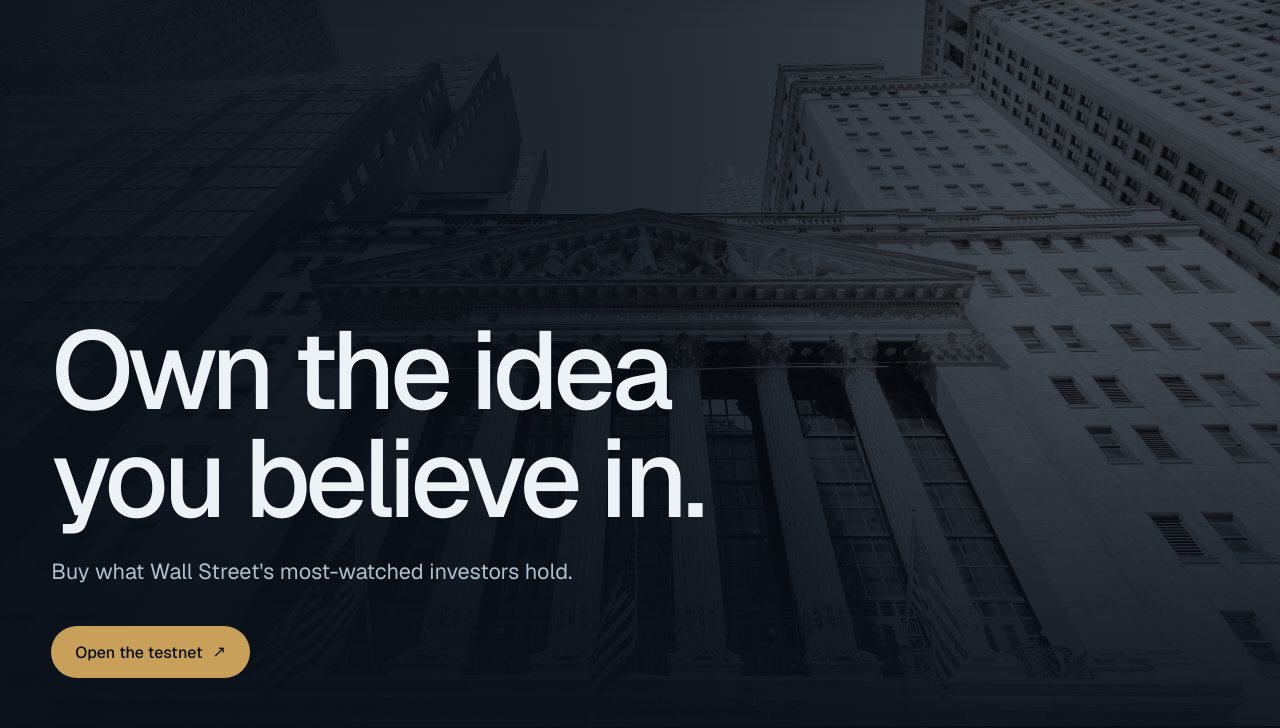
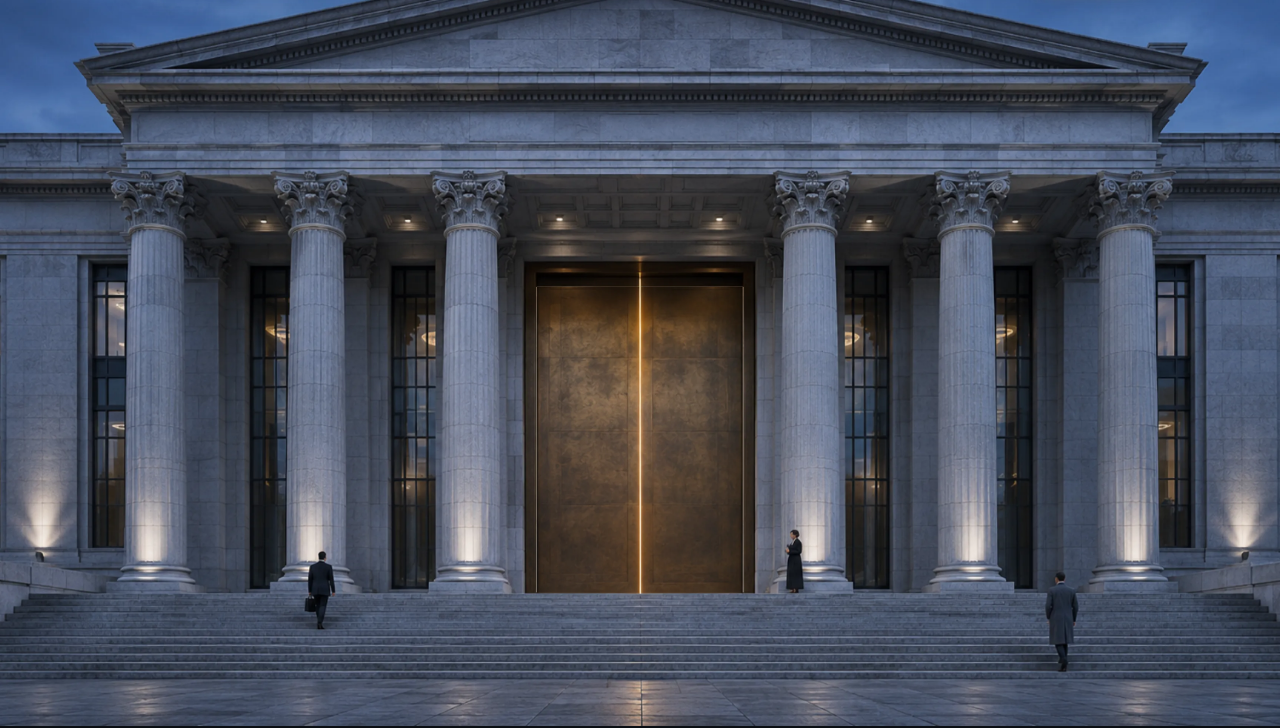
Before and after one commit to CRE8Finance/cre8-web, a plain HTML site: page index.html in a window 1280 px wide. Shown: the part 74-802 px from the top of the page. Drawn offline with nearby package versions, Linux system fonts and the light colour scheme.

Commit message:
Landing 第一幕改成走進建築、開門、進大廳的滑動動畫
Co-Authored-By: Claude Opus 5.5 <noreply@anthropic.com>

```diff
--- /dev/null
+++ b/assets/door.js
@@ -0,0 +1,53 @@
+// Landing 第一幕：照滑動距離推近建築、打開大門、白光，最後落在大廳和文案。
+// 全部依捲動位置計算，不播影片；往回滑就倒退。
+(() => {
+  const DOOR = { cx: 0.5, cy: (974 + 1799) / 2 / 2160, h: (1799 - 974) / 2160 };
+  const $ = id => document.getElementById(id);
+  const clamp = (v, a = 0, b = 1) => Math.min(b, Math.max(a, v));
+  const seg = (p, a, b) => clamp((p - a) / (b - a));
+  const ease = t => t < .5 ? 2 * t * t : 1 - Math.pow(-2 * t + 2, 2) / 2;
+  const easeIn = t => t * t * t;
+  let el, W, H, vw, vh, ticking = false;
+
+  function size() {
+    vw = innerWidth; vh = el.stick.clientHeight;
+    W = Math.max(vw, vh * 16 / 9); H = W * 9 / 16;
+    el.stage.style.width = W + 'px'; el.stage.style.height = H + 'px';
+    el.stage.style.left = (vw - W) / 2 + 'px'; el.stage.style.top = (vh - H) / 2 + 'px';
+    el.stage.style.transformOrigin = DOOR.cx * 100 + '% ' + DOOR.cy * 100 + '%';
+    draw();
+  }
+
+  function draw() {
+    ticking = false;
+    const r = el.sec.getBoundingClientRect();
+    const p = clamp(-r.top / (r.height - vh));
+    const s1 = (vh * .78) / (DOOR.h * H);           // 大門約佔畫面八成高
+    const a = ease(seg(p, 0, .32));                   // 走到門前
+    const o = ease(seg(p, .26, .56));                 // 開門
+    const t = easeIn(seg(p, .5, .76));                // 穿過門
+    const scale = (1 + (s1 - 1) * a) * (1 + 11 * t);
+    const dy = (vh / 2 - ((vh - H) / 2 + DOOR.cy * H)) * Math.max(a, t ? 1 : 0);
+    el.stage.style.transform = `translate3d(0,${dy}px,0) scale(${scale})`;
+    el.stage.style.opacity = p > .8 ? 0 : 1;
+    el.l.style.transform = `rotateY(${-82 * o}deg)`;  // 往內推開
+    el.r.style.transform = `rotateY(${82 * o}deg)`;
+    el.glow.style.opacity = clamp(.35 + o * .65);
+    const w1 = seg(p, .6, .76), w2 = seg(p, .78, .9);
+    el.white.style.opacity = w1 * (1 - w2);
+    el.hall.style.transform = `scale(${1.18 - .18 * ease(seg(p, .6, 1))})`;
+    const c = ease(seg(p, .86, .98));
+    el.copy.style.opacity = c;
+    el.copy.style.transform = `translate3d(0,${(1 - c) * 24}px,0)`;
+    el.copy.style.pointerEvents = c > .5 ? 'auto' : 'none';
+  }
+
+  function init() {
+    el = { sec: $('door'), stick: $('door-stick'), stage: $('door-stage'), l: $('door-l'), r: $('door-r'), glow: $('door-glow'), white: $('door-white'), hall: $('door-hall'), copy: $('door-copy') };
+    if (!el.sec) return;
+    addEventListener('scroll', () => { if (!ticking) { ticking = true; requestAnimationFrame(draw); } }, { passive: true });
+    addEventListener('resize', size);
+    size();
+  }
+  if (document.readyState === 'loading') document.addEventListener('DOMContentLoaded', init); else init();
+})();
--- a/index.html
+++ b/index.html
@@ -6,8 +6,47 @@
 <link rel="icon" href="assets/favicon.svg" type="image/svg+xml">
 <title>CRE8</title>
 <script src="./support.js"></script>
+<style>
+.door{position:relative;height:400vh;background:#0B0F14}
+.door-stick{position:sticky;top:0;height:100vh;height:100svh;overflow:hidden;background:#0B0F14}
+.door-hall{position:absolute;inset:0;background:#EDEBE6 url(assets/bank-hall.webp) 50% 50%/cover no-repeat;will-change:transform}
+.door-hall:after{content:"";position:absolute;inset:0;background:linear-gradient(90deg,rgba(250,248,244,.72) 0%,rgba(250,248,244,.35) 45%,rgba(250,248,244,0) 75%),linear-gradient(0deg,rgba(250,248,244,.6) 0%,rgba(250,248,244,0) 45%)}
+.door-stage{position:absolute;perspective:2400px;perspective-origin:50% 64%;will-change:transform}
+.door-stage>*{position:absolute}
+.door-ext{inset:0;width:100%;height:100%;display:block}
+.door-op{left:42.734%;top:45.093%;width:14.531%;height:38.194%}
+.door-glow{background:radial-gradient(60% 55% at 50% 55%,rgba(255,250,240,.95),rgba(255,236,205,.55) 70%,rgba(255,226,180,.25))}
+.door-leaf{top:45.093%;width:7.266%;height:38.194%;backface-visibility:hidden;will-change:transform}
+.door-leaf img{width:100%;height:100%;display:block}
+#door-l{left:42.734%;transform-origin:0 50%}
+#door-r{left:50%;transform-origin:100% 50%}
+.door-white{position:absolute;inset:0;background:#FFFDF8;opacity:0;pointer-events:none}
+.door-copy{position:absolute;left:0;right:0;bottom:0;padding:0 max(clamp(20px,4vw,64px),calc((100% - 1240px) / 2)) clamp(28px,4vw,48px);opacity:0;color:#0B0F14;font-family:'Geist',-apple-system,system-ui,sans-serif}
+.door-copy h1{margin:0;font-weight:500;font-size:clamp(42px,8.6vw,136px);line-height:.98;letter-spacing:-.045em}
+.door-copy p{font:400 clamp(20px,1.7vw,24px)/1.4 'Geist',sans-serif;margin:24px 0 0;color:#3C4651;text-wrap:pretty}
+.door-copy a{margin-top:40px;height:52px;padding:0 24px;border-radius:999px;display:inline-flex;align-items:center;gap:10px;background:#C9A15A;color:#0B0F14;text-decoration:none;font:500 16px 'Geist',sans-serif}
+.door-copy a:hover{background:#D4AE68}
+</style>
+<script src="assets/door.js" defer></script>
 </head>
 <body>
+<section class="door" id="door">
+<div class="door-stick" id="door-stick">
+<div class="door-hall" id="door-hall"></div>
+<div class="door-stage" id="door-stage">
+<div class="door-op door-glow" id="door-glow"></div>
+<img class="door-ext" src="assets/bank-ext.webp" alt="">
+<div class="door-leaf" id="door-l"><img src="assets/door-l.webp" alt=""></div>
+<div class="door-leaf" id="door-r"><img src="assets/door-r.webp" alt=""></div>
+</div>
+<div class="door-white" id="door-white"></div>
+<div class="door-copy" id="door-copy">
+<h1><span style="white-space:nowrap">Own the idea</span><br><span style="white-space:nowrap">you believe in.</span></h1>
+<p>Buy what Wall Street's most-watched investors hold.</p>
+<a href="app.html"><span>Open the testnet</span><span>↗︎</span></a>
+</div>
+</div>
+</section>
 <x-dc>
 <helmet><script src="./image-slot.js"></script><link rel="preconnect" href="https://fonts.googleapis.com"><link href="https://fonts.googleapis.com/css2?family=Geist:wght@300;400;500;600&family=Geist+Mono:wght@400;500&display=swap" rel="stylesheet"><style>*{box-sizing:border-box}html{scroll-behavior:smooth}body{margin:0;background:#fff;color:#0B0F14;font-family:'Geist',-apple-system,system-ui,sans-serif;-webkit-font-smoothing:antialiased}a{color:inherit;text-decoration:none}a:hover{opacity:.85}summary{list-style:none;cursor:pointer}summary::-webkit-details-marker{display:none}details[open] .pm{transform:rotate(45deg)}@media (max-width:720px){.cre8-nav{display:none!important}.hero{min-height:100vh!important;min-height:100svh!important}}@media (max-width:960px){.hiw-grid{grid-template-columns:minmax(0,1fr)!important}.hiw-panel{display:none!important}.hiw-step{min-height:0!important;opacity:1!important;padding:48px 0 0!important}.hiw-art{display:block!important}}</style></helmet>
 
@@ -31,18 +70,7 @@
 </div>
 </header>
 
-<section id="top" class="hero" style="position:relative;min-height:max(720px,100vh);overflow:hidden;display:flex;align-items:flex-end;background:#0B0F14;color:#fff">
-<img src="assets/ws-f.jpg" alt="New York Stock Exchange, Wall Street" style="position:absolute;inset:0;width:100%;height:100%;object-fit:cover;object-position:50% 30%;filter:grayscale(.9) contrast(1.1) brightness(.72)">
-<div style="position:absolute;inset:0;background:#14263A;mix-blend-mode:multiply;opacity:.55"></div>
-<div style="position:absolute;inset:0;background:linear-gradient(90deg,rgba(10,17,26,.92) 0%,rgba(10,17,26,.62) 48%,rgba(10,17,26,.22) 80%),linear-gradient(0deg,rgba(10,17,26,.85) 0%,rgba(10,17,26,0) 50%)"></div>
-<div style="position:relative;z-index:1;padding:0 max(clamp(20px,4vw,64px),calc((100% - 1240px) / 2)) clamp(28px,4vw,48px);width:100%">
-<h1 style="margin:0;font-weight:500;font-size:clamp(42px,8.6vw,136px);line-height:.98;letter-spacing:-.045em;max-width:9.5em;color:#EEF3F7"><span style="white-space:nowrap">Own the idea</span><br><span style="white-space:nowrap">you believe in.</span></h1>
-<p style="font:400 clamp(20px,1.7vw,24px)/1.4 'Geist';margin:24px 0 0;max-width:none;text-wrap:pretty;color:#AFBFCD">Buy what Wall Street's most-watched investors hold.</p>
-<div style="display:flex;gap:12px;margin-top:40px;flex-wrap:wrap;align-items:flex-end">
-<a href="app.html" style="height:52px;padding:0 24px;border-radius:999px;display:inline-flex;align-items:center;gap:10px;background:#C9A15A;color:#0B0F14;box-shadow:none" style-hover="background:#D4AE68;opacity:1"><span style="font:500 16px 'Geist'">Open the testnet</span><span style="font:400 16px/1 'Geist'">↗︎</span></a>
-</div>
-</div>
-</section>
+
 
 <section style="background:#0B0F14;color:#fff;padding:clamp(88px,10vw,148px) max(clamp(20px,4vw,64px),calc((100% - 1240px) / 2)) max(clamp(20px,4vw,64px),calc((100% - 1240px) / 2))">
 <p style="margin:0 auto;max-width:15em;text-align:center;font:400 clamp(32px,3.4vw,54px)/1.1 'Geist';letter-spacing:-.035em;text-wrap:balance"><span style="white-space:nowrap">Real US shares.</span> <span style="white-space:nowrap">Your account.</span> <span style="white-space:nowrap">One purchase.</span></p>
```
Also changed, not shown: assets/bank-ext.webp (added), assets/bank-hall.webp (added), assets/door-l.webp (added), assets/door-r.webp (added).
